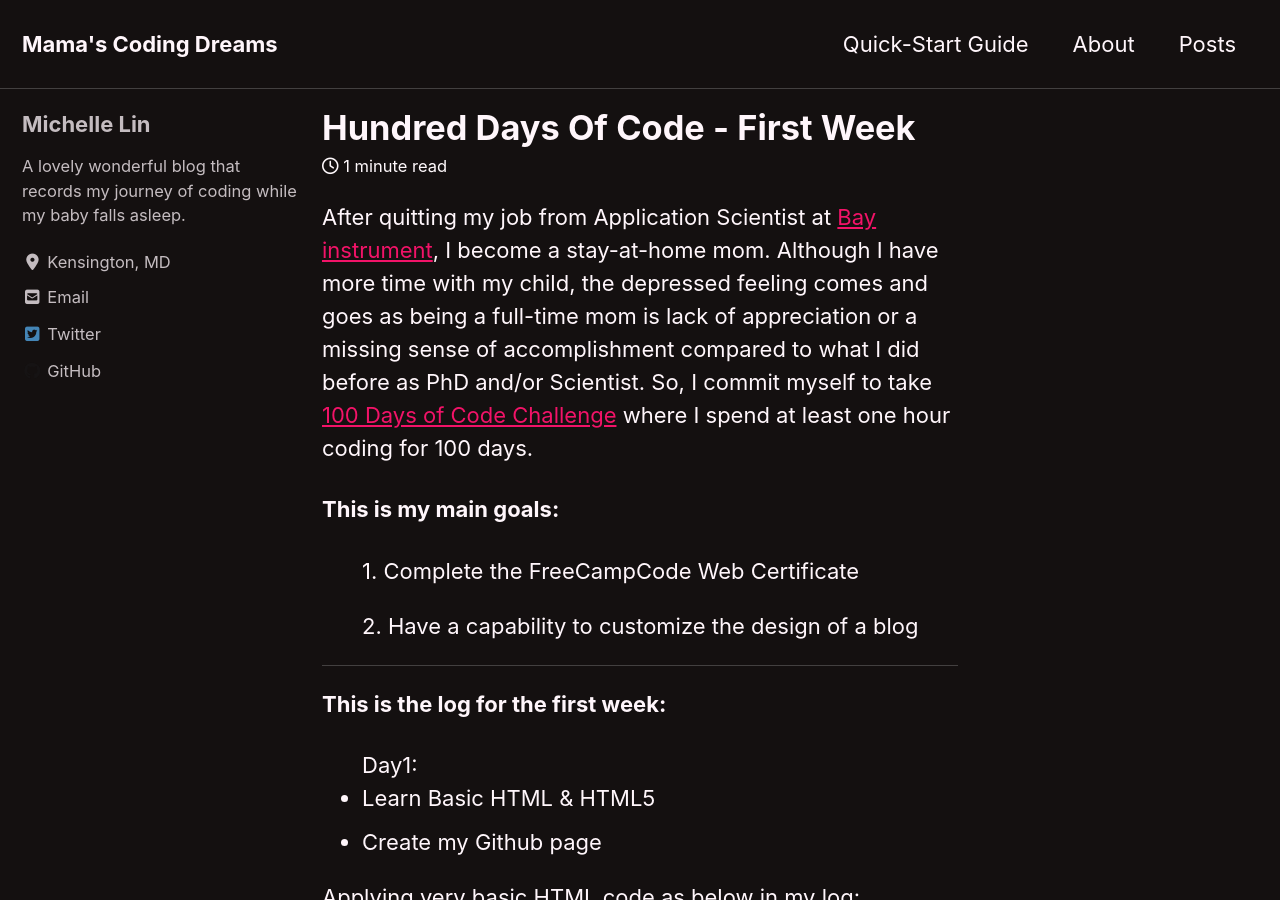
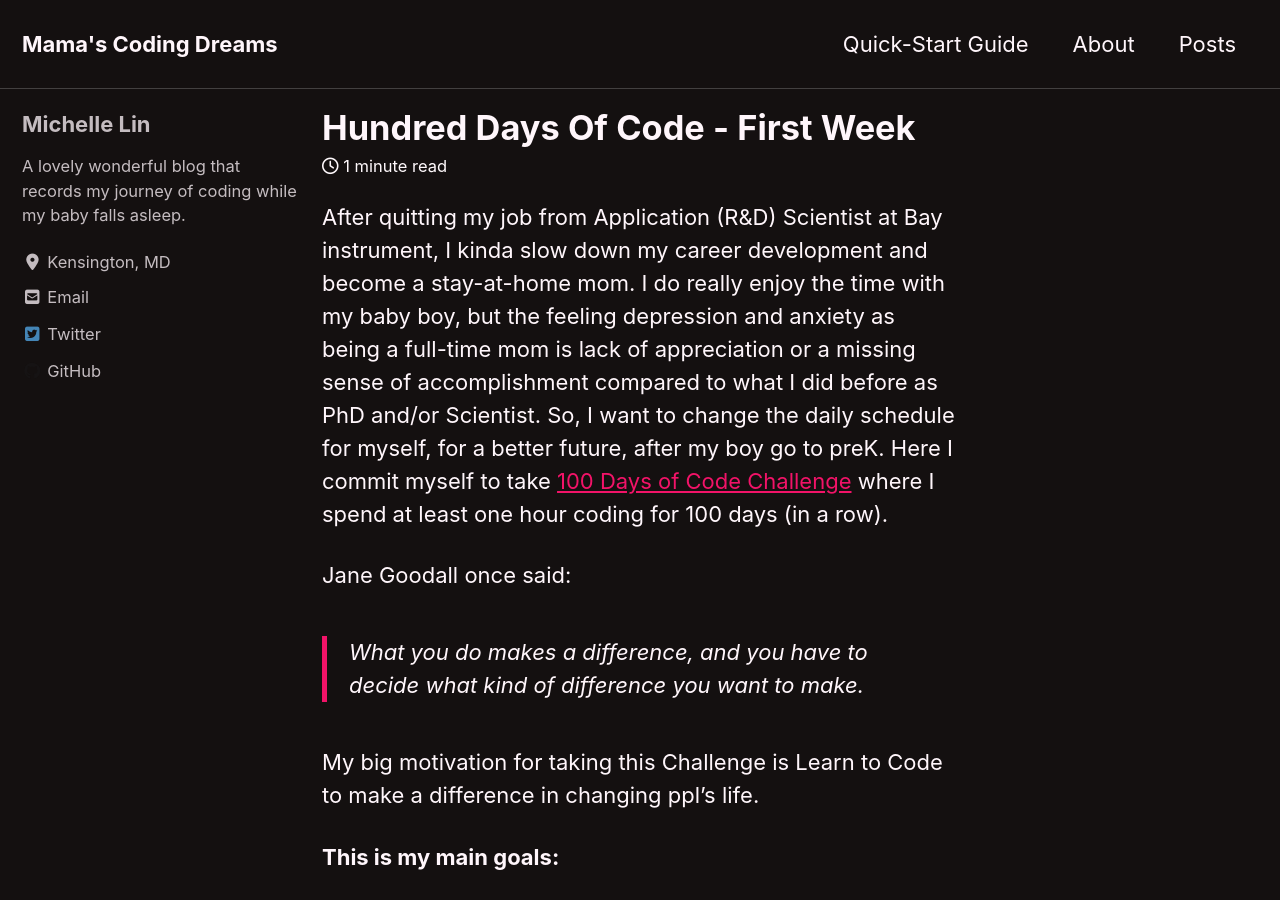
Before and after one commit to michellechlin/michellechlin.github.io, a Jekyll site: the page built from _posts/2020-02-13-100Days-of-Code-1st-Week.md, in a window 1280 px wide and 900 px high. Built offline with Jekyll 4.4.1, drawn with Linux system fonts in a browser that asks for light colours; cached includes are drawn as plain includes; nearby versions of some CDN libraries.

Commit message:
Update post

```diff
--- a/_posts/2020-02-13-100Days-of-Code-1st-Week.md
+++ b/_posts/2020-02-13-100Days-of-Code-1st-Week.md
@@ -9,7 +9,14 @@ tags:
   - HTML
 ---
 
-After quitting my job from Application Scientist at [Bay instrument](https://bayinstruments.com/), I become a stay-at-home mom. Although I have more time with my child, the depressed feeling comes and goes as being a full-time mom is lack of appreciation or a missing sense of accomplishment compared to what I did before as PhD and/or Scientist. So, I commit myself to take [100 Days of Code Challenge](https://https://www.100daysofcode.com/) where I spend at least one hour coding for 100 days.
+
+After quitting my job from Application (R&D) Scientist at Bay instrument, I kinda slow down my career development and become a stay-at-home mom. I do really enjoy the time with my baby boy, but the feeling depression and anxiety as being a full-time mom is lack of appreciation or a missing sense of accomplishment compared to what I did before as PhD and/or Scientist. So, I want to change the daily schedule for myself, for a better future, after my boy go to preK. Here I commit myself to take [100 Days of Code Challenge](https://https://www.100daysofcode.com/) where I spend at least one hour coding for 100 days (in a row).
+
+Jane Goodall once said:
+> What you do makes a difference, and you have to decide
+> what kind of difference you want to make.
+
+My big motivation for taking this Challenge is Learn to Code to make a difference in changing ppl's life.
 
 **This is my main goals:**
 <ul>1. Complete the FreeCampCode Web Certificate</ul>
```
Also changed, not shown: 4 other files.
